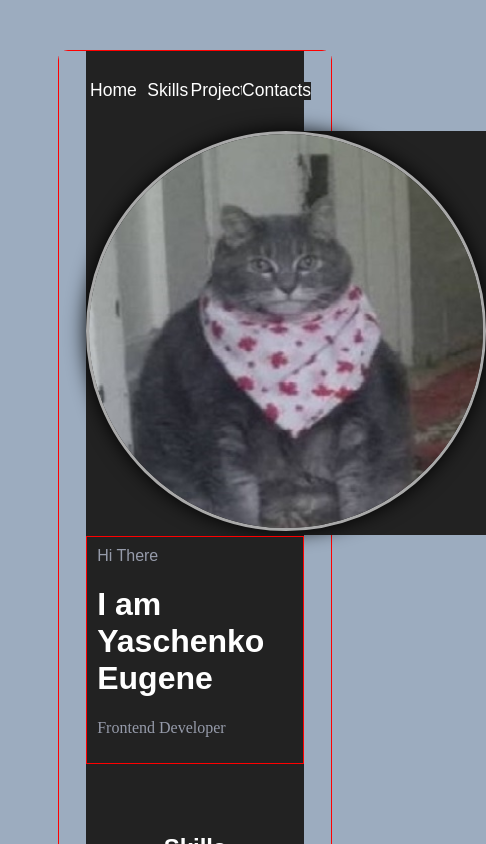
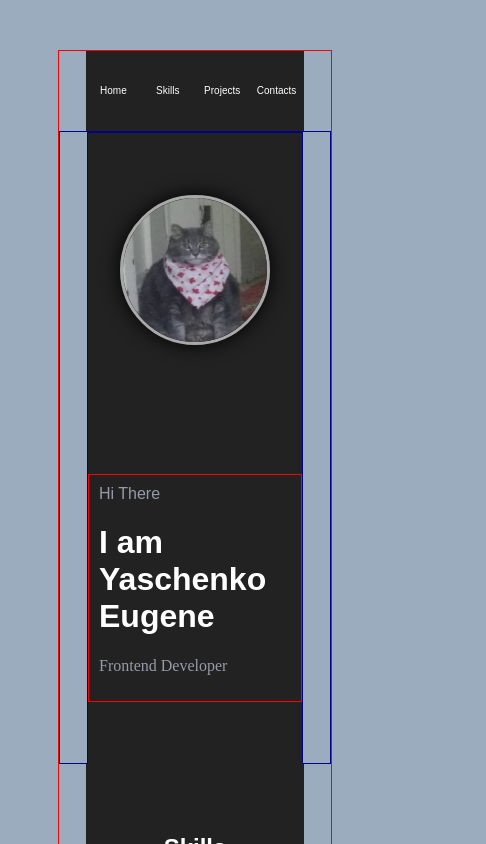
Before and after one commit to kwin64/Portfolio, a React (Create React App) app: page / in a window 390 px wide. Shown: the top 844 px of the page, 486 px wide, since content can reach past the window. Built offline with nearby package versions, Linux system fonts and the light colour scheme.

Commit message:
refactoring media for mainBlock

```diff
--- a/src/App.module.css
+++ b/src/App.module.css
@@ -4,11 +4,19 @@
     flex-wrap: wrap;
 }
 
+/*@media (max-width: 600px) {*/
+/*    .mainblock > img {*/
+/*        width: 200px;*/
+/*        height: 200px;*/
+/*    }*/
+/*}*/
+
 h1, h2, h3, a, span {
     color: white;
     font-family: "Agency FB", sans-serif;
     background-color: #222222;
 }
+
 
 h2:before,
 h2:after {
@@ -18,7 +26,7 @@ h2:after {
     display: inline-block;
     vertical-align: middle;
     /* Ширина - 100% и указываем толщину линии */
-    width: 100%;
+    width: 20%;
     height: 2px;
     /* Цвет линии */
     background-color: #f4d71a;
@@ -28,14 +36,14 @@ h2:after {
 
 h2:before {
     /* Ставим левую линию слева от текста, смещая ее на 100% влево */
-    margin-left: -100%;
+    margin-left: -20%;
     /* Отступ линии от заголовка */
     left: -14px;
 }
 
 h2:after {
     /* Ставим правую линию справа от текста, смещая ее на 100% вправо */
-    margin-right: -100%;
+    margin-right: -20%;
     /* Отступ линии от заголовка */
     right: -14px;
 }
@@ -48,7 +56,6 @@ p {
 
 .page {
     border: 1px solid red;
-    border-radius: 10px;
     margin: 50px;
     background-color: #9cacbf;
 }
--- a/src/Footer/Footer.module.css
+++ b/src/Footer/Footer.module.css
@@ -1,11 +1,22 @@
-@media (max-width: 392px) {
-    .footerContacts {
-        flex-direction: column;
-    }
-}
+/*@media (max-width: 499px) {*/
+/*    .footerContacts {*/
+/*        flex-direction: column;*/
+/*    }*/
+/*}*/
+
+/*@media (max-width: 392px) {*/
+/*    .footerContacts {*/
+/*        flex-direction: row;*/
+/*    }*/
+
+/*    .contacts > a {*/
+/*        display: flex;*/
+/*        height: 100%;*/
+/*    }*/
+/*}*/
 
 .footerContacts {
-    /*border: 1px solid darkblue;*/
+    border: 1px solid darkblue;
     display: flex;
     flex-direction: row;
     justify-content: center;
@@ -13,10 +24,12 @@
     margin: 20px;
     background-color: #222222;
 }
-.footerTitle{
+
+.footerTitle {
     background-color: #222222;
 }
-.contacts{
+
+.contacts {
     background-color: #222222;
 }
 
--- a/src/Header/Nav/Nav.module.css
+++ b/src/Header/Nav/Nav.module.css
@@ -7,6 +7,30 @@
         display: flex;
         justify-content: center;
         font-size: 70%;
+    }
+}
+
+@media (max-width: 500px) {
+    .nav > .linksForMedia {
+        width: 50px;
+    }
+
+    .nav > a > span {
+        display: flex;
+        justify-content: center;
+        font-size: 50%;
+    }
+}
+
+@media (max-width: 400px) {
+    .nav > .linksForMedia {
+        width: 40px;
+    }
+
+    .nav > a > span {
+        display: flex;
+        justify-content: center;
+        font-size: 40%;
     }
 }
 
--- a/src/MainBlock/MainBlock.module.css
+++ b/src/MainBlock/MainBlock.module.css
@@ -1,19 +1,19 @@
-@media (max-width: 700px) {
-    .mainBlock > img {
+@media (max-width: 650px) {
+    .mainBlock > .photoMainBlock img {
         width: 200px;
-        height: 200px;
+        height: 200px; /* Ширина и высота */
     }
-
-    .photoMainBlock > img {
-        width: 200px;
-        height: 200px;
+}
+@media (max-width: 430px) {
+    .mainBlock > .photoMainBlock img {
+        width: 150px;
+        height: 150px; /* Ширина и высота */
     }
 }
 
 .mainBlock {
-    /*border: 1px solid darkblue;*/
+    border: 1px solid darkblue;
     height: 75vh;
-    background-color: #9cacbf;
 }
 
 .informationMainBlock {
--- a/src/MainBlock/MainBlock.tsx
+++ b/src/MainBlock/MainBlock.tsx
@@ -13,7 +13,7 @@ const MainBlock: React.FC<PropsMainBlockType> = (
 ) => {
     return (
         <div className={s.mainBlock}>
-            <div className={StyleContainer.container}>
+            <div className={`${StyleContainer.container} ${s.mainBlock}`}>
                 <div className={s.photoMainBlock}>
                     <img src={photo}/>
                 </div>
```
Also changed, not shown: src/App.tsx (+5 -6 lines).
